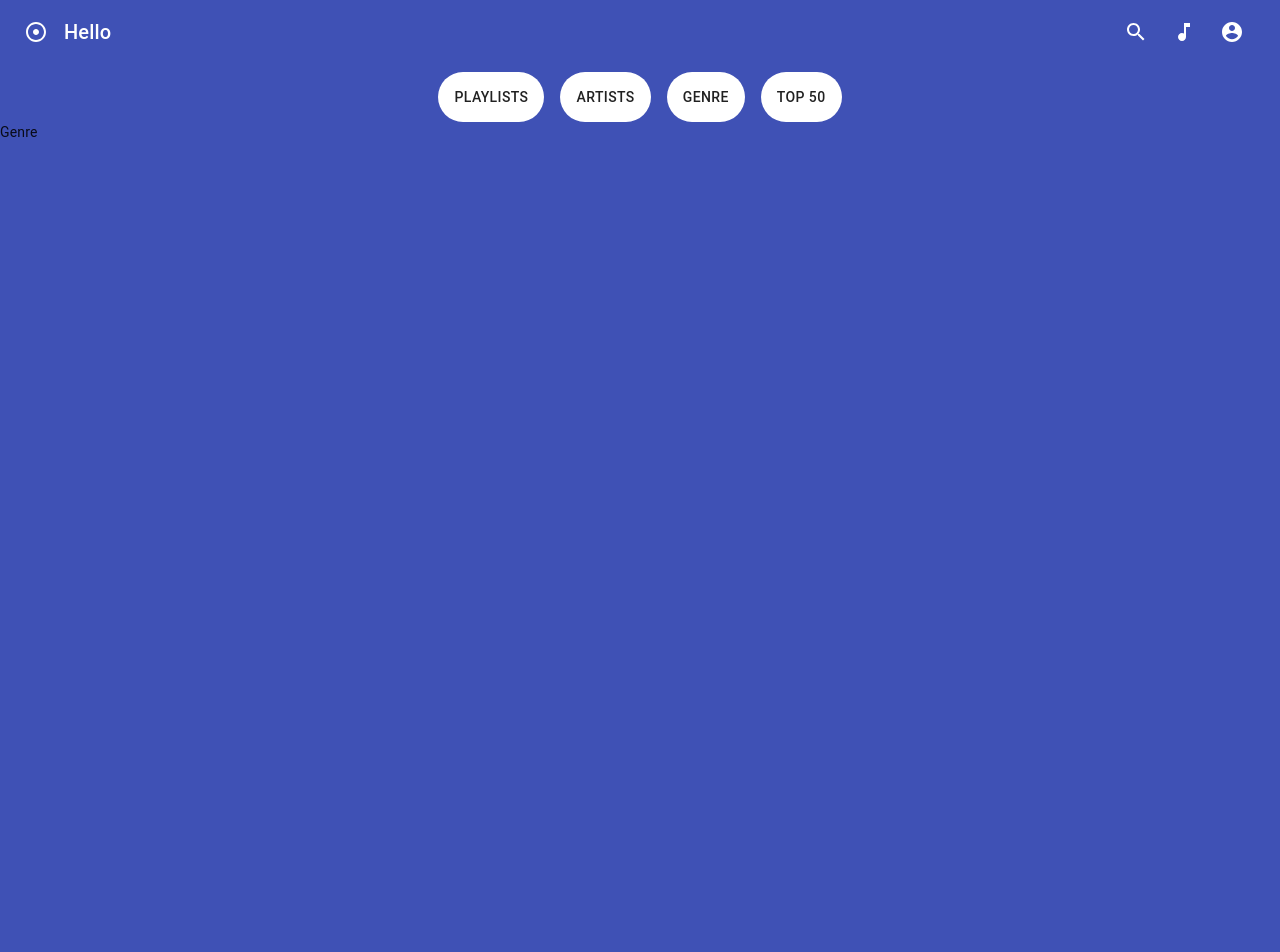
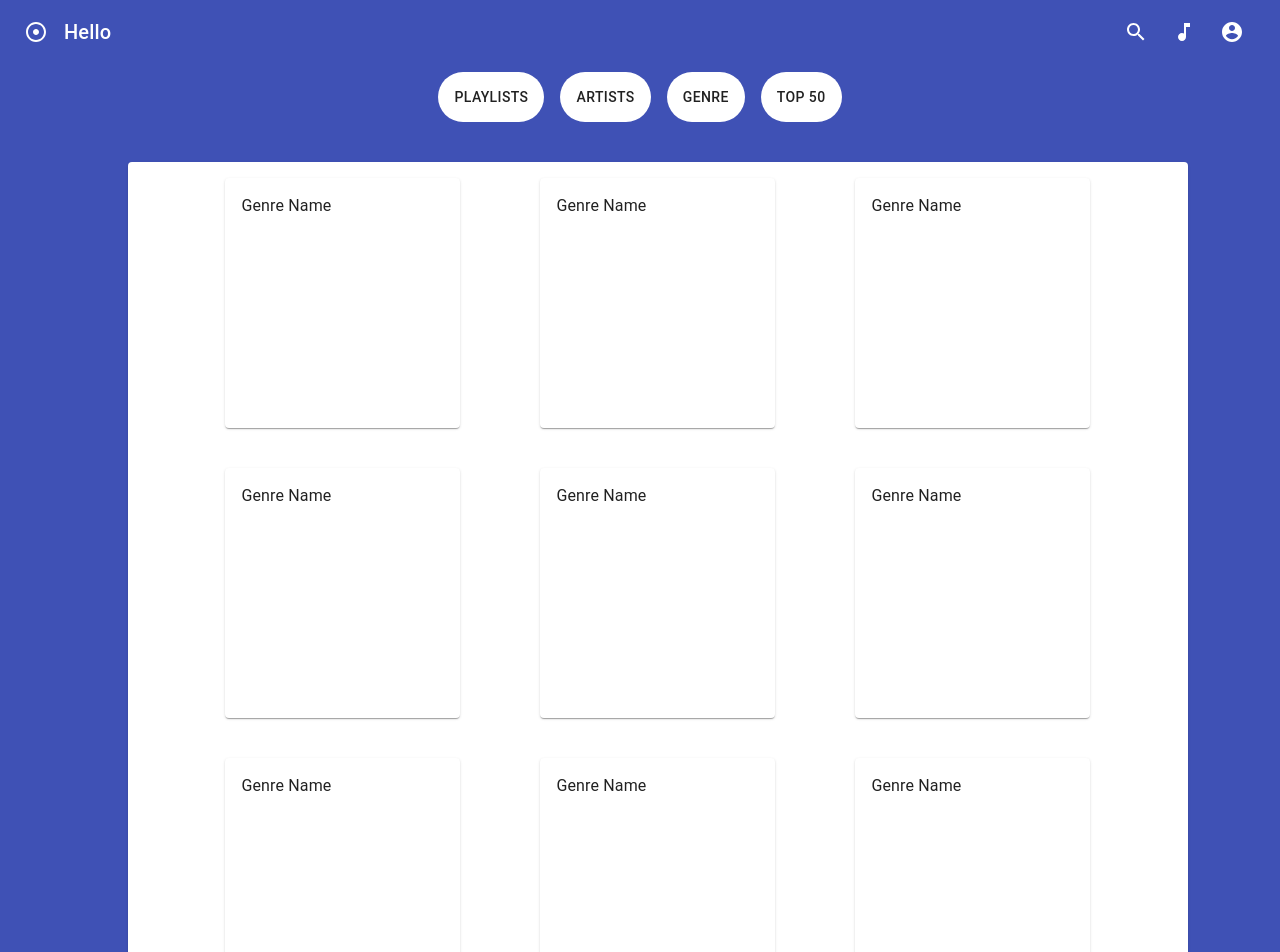
Before and after one commit to lyds214/Quickify, a React (Create React App) app: page /genre in a window 1280 px wide. Shown: the top 952 px of the page. Before the commit the page ends 800 px from the top, so only its background shows below. Built offline with nearby package versions, Linux system fonts and the light colour scheme.

Commit message:
Genre + Top50
-Added genre objects on GenrePage
-Started Top50

```diff
--- a/src/components/Genre.js
+++ b/src/components/Genre.js
@@ -1,9 +1,25 @@
 import React from 'react'
+import { Box, Card, CardContent, Container, makeStyles, Typography } from '@material-ui/core'
+
+const useStyles = makeStyles((theme) => ({
+    card: {
+        height: 250,
+        width: 235,
+    }
+}))
 
 const Genre = () => {
+    const classes = useStyles()
+
     return (
         <div>
-            Genre
+            <Container>
+                <Card className = {classes.card}>
+                    <CardContent>
+                        <Typography>Genre Name</Typography>
+                    </CardContent>
+                </Card>
+            </Container>
         </div>
     )
 }
--- a/src/pages/ArtistPage.js
+++ b/src/pages/ArtistPage.js
@@ -1,7 +1,7 @@
 import React from 'react'
+import Artist from '../components/Artist'
+
 import { Box, Card, CardContent, Grid, makeStyles, Typography } from '@material-ui/core'
-
-import Artist from '../components/Artist'
 
 const useStyles = makeStyles((theme) => ({
     space: {
--- a/src/pages/GenrePage.js
+++ b/src/pages/GenrePage.js
@@ -1,11 +1,90 @@
 import React from 'react'
-
 import Genre from '../components/Genre'
 
+import { Box, Card, CardContent, Grid, makeStyles, Typography } from '@material-ui/core'
+
+const useStyles = makeStyles((theme) => ({
+    space: {
+        marginTop: theme.spacing(5),
+        marginLeft: theme.spacing(16),
+    },
+    avatar: {
+        width: theme.spacing(15),
+        height: theme.spacing(15),
+    }
+}))
+
+{/**To-dos:
+ -Add padding at the top and bottom of the box
+ */}
+
 const GenrePage = () => {
+    const classes = useStyles()
+
     return (
-        <div>
-            <Genre/>
+        <div className = {classes.space}>
+            <Box width = "92%">
+                <Card>
+                    <Grid
+                        container
+                        direction = "row"
+                        justify = "center"
+                    >
+                        <Grid item>
+                            <CardContent>
+                                <Genre/>
+                            </CardContent>
+                        </Grid>
+                        <Grid item>
+                            <CardContent>
+                                <Genre/>
+                            </CardContent>
+                        </Grid>
+                        <Grid item>
+                            <CardContent>
+                                <Genre/>
+                            </CardContent>
+                        </Grid>
+                        <Grid item>
+                            <CardContent>
+                                <Genre/>
+                            </CardContent>
+                        </Grid>
+                        <Grid item>
+                            <CardContent>
+                                <Genre/>
+                            </CardContent>
+                        </Grid>
+                        <Grid item>
+                            <CardContent>
+                                <Genre/>
+                            </CardContent>
+                        </Grid>
+                        <Grid item>
+                            <CardContent>
+                                <Genre/>
+                            </CardContent>
+                        </Grid>
+                        <Grid item>
+                            <CardContent>
+                                <Genre/>
+                            </CardContent>
+                        </Grid>
+                        <Grid item>
+                            <CardContent>
+                                <Genre/>
+                            </CardContent>
+                        </Grid>
+                        <Grid item>
+                            <CardContent>
+                                <Genre/>
+                            </CardContent>
+                        </Grid>
+
+                    </Grid>
+
+                </Card>
+            </Box>
         </div>
     )
 }
```
Also changed, not shown: src/components/Top50.js (added, +11 -0 lines).
